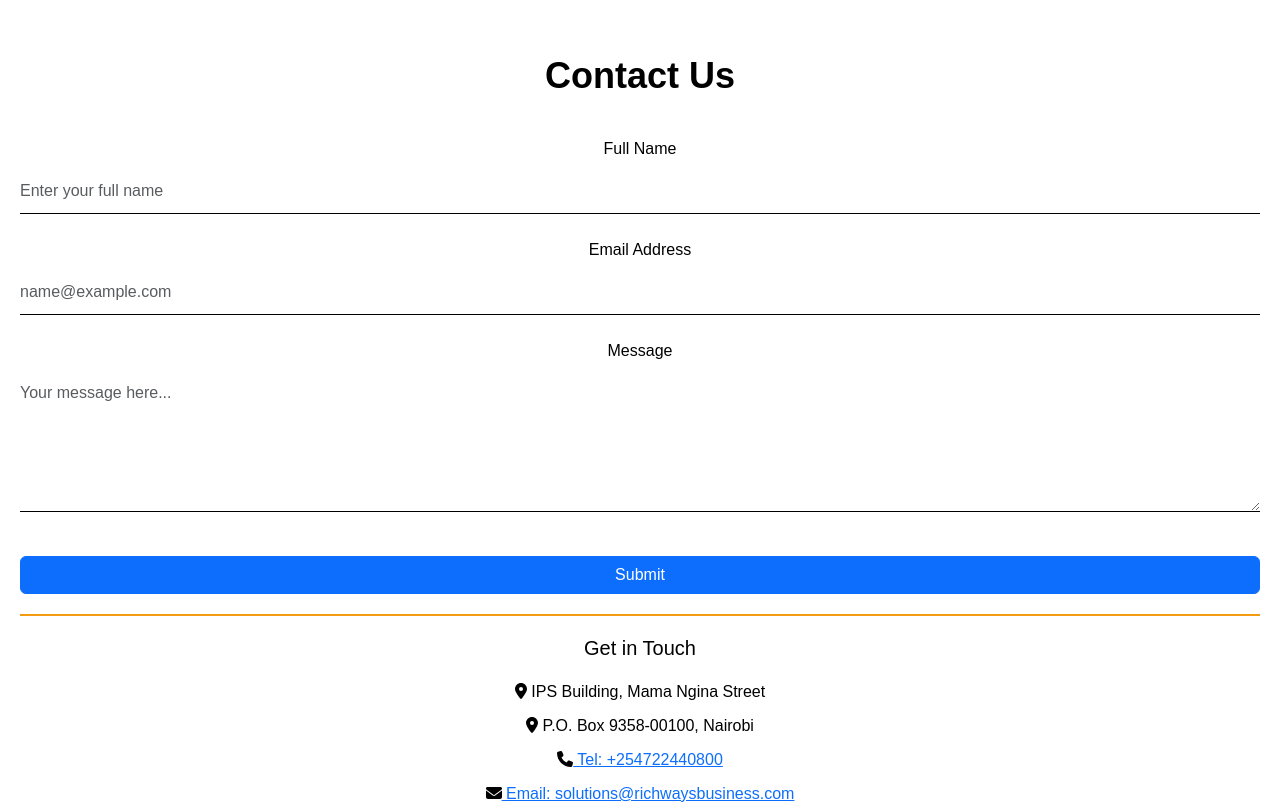
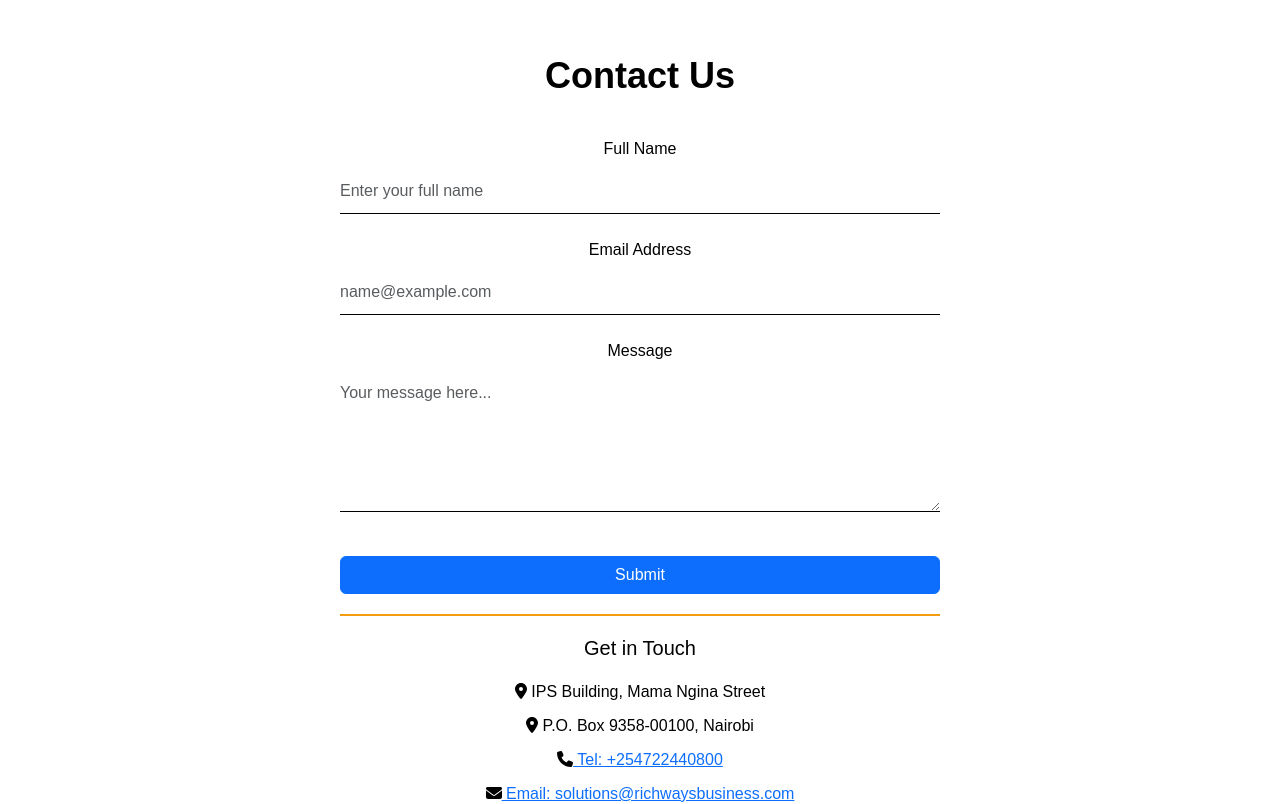
Before and after one commit to Johnronnie254/Thoms, a React (Create React App) app in the folder client/: page / in a window 1280 px wide. Shown: the part 2860-3664 px from the top of the page. Built offline with nearby package versions, Linux system fonts and the light colour scheme.

Commit message:
contacts form further updated

```diff
--- a/client/src/ContactUs.css
+++ b/client/src/ContactUs.css
@@ -14,11 +14,19 @@
 .contact-us-content {
     display: flex;
     flex-direction: column;
+    align-items: center;
     gap: 20px;
 }
 
 .contact-form, .contact-details {
-    flex: 1;
+    max-width: 600px; /* Set a max-width for the form and contact details */
+    width: 100%;
+}
+
+.contact-form {
+    display: flex;
+    flex-direction: column;
+    gap: 20px; /* Add spacing between form elements */
 }
 
 .contact-form Form {
--- a/client/src/Contactus.js
+++ b/client/src/Contactus.js
@@ -4,7 +4,7 @@ import Button from 'react-bootstrap/Button';
 import { FontAwesomeIcon } from '@fortawesome/react-fontawesome';
 import { faFacebook, faInstagram, faTwitter } from '@fortawesome/free-brands-svg-icons';
 import { faPhone, faEnvelope, faMapMarkerAlt } from '@fortawesome/free-solid-svg-icons';
-import './ContactUs.css'; // Ensure you create a CSS file for additional styling
+import './ContactUs.css';
 
 export default function ContactUs() {
     const [formData, setFormData] = useState({
```
